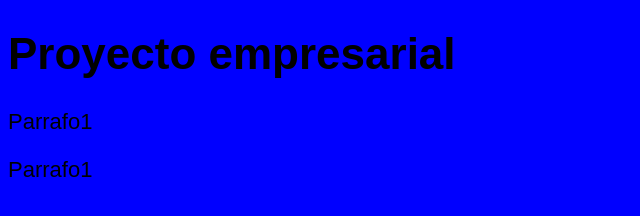
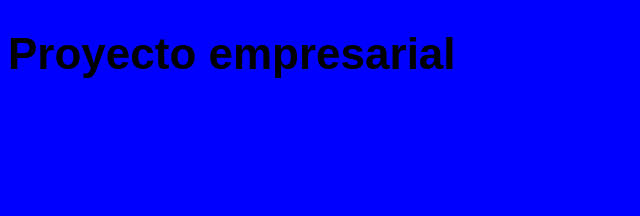
Before and after one commit to XMauroEr/Curso-git, a plain HTML site: page index.html in a window 1280 px wide. Shown: the whole page, without its empty margins (0-640 px from the left). Drawn offline with Linux system fonts and the light colour scheme; files that its build step writes are made by us from their sources.

Commit message:
se eliminaron parrafos

```diff
--- a/index.html
+++ b/index.html
@@ -9,8 +9,6 @@
 </head>
 <body>
     <h1>Proyecto empresarial</h1>
-    <p>Parrafo1</p>
-    <p>Parrafo1</p>
     <script src="js/codigo.js"></script>
 </body>
 </html>
```
